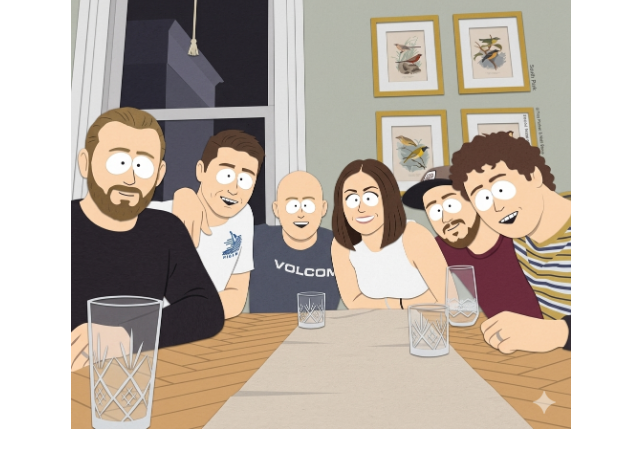
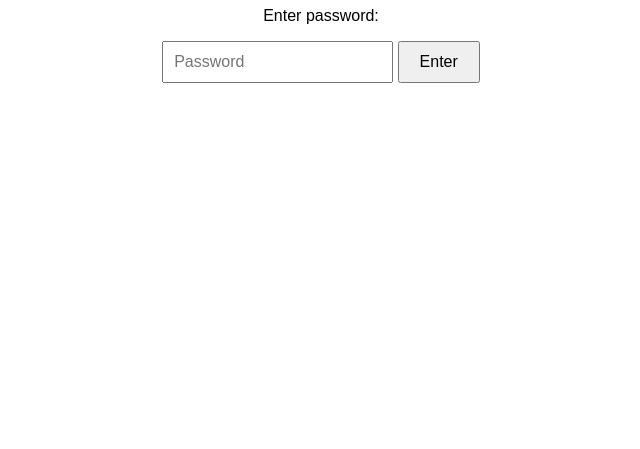
Before and after one commit to bendybenje-netizen/SWC, a plain HTML site: page index.html in a window 1280 px wide. Shown: the part 131-580 px from the top of the page, without its empty margins (319-959 px from the left). Drawn offline with Linux system fonts and the light colour scheme.

Commit message:
Update index.html

```diff
--- a/index.html
+++ b/index.html
@@ -2,14 +2,38 @@
 <html>
 <head>
   <title>The Small Willy Club</title>
-  <img src="frontimage.png" alt="Small Willy Club" style="max-width: 500px; margin-top: 20px;">
   <style>
     body { font-family: Arial; text-align: center; padding: 50px; }
     h1 { color: #333; }
+    input { padding: 10px; font-size: 16px; }
+    button { padding: 10px 20px; font-size: 16px; cursor: pointer; }
+    .hidden { display: none; }
   </style>
 </head>
 <body>
-  <h1>The Small Willy Club</h1>
-  <p>Coming Soon</p>
+  <div id="password-page">
+    <h1>The Small Willy Club</h1>
+    <p>Enter password:</p>
+    <input type="password" id="password-input" placeholder="Password">
+    <button onclick="checkPassword()">Enter</button>
+  </div>
+
+  <div id="next-page" class="hidden">
+    <h1>Welcome to The Small Willy Club</h1>
+    <img src="frontimage.png" alt="Small Willy Club" style="max-width: 500px; margin-top: 20px;">
+    <p>You made it!</p>
+  </div>
+
+  <script>
+    function checkPassword() {
+      const password = document.getElementById("password-input").value;
+      if (password === "SWC") {
+        document.getElementById("password-page").classList.add("hidden");
+        document.getElementById("next-page").classList.remove("hidden");
+      } else {
+        alert("Wrong password!");
+      }
+    }
+  </script>
 </body>
 </html>
```
